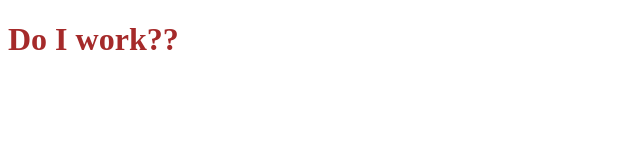
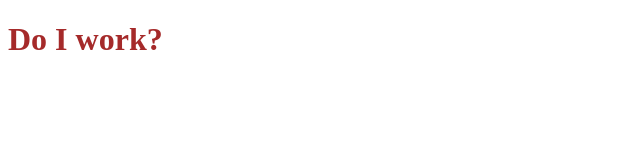
Before and after one commit to alanjiang81/Daniel_Scott, a plain HTML site: page DS_Project_1/index.html in a window 1280 px wide. Shown: the full height of the page, 0-640 px from the left. Drawn offline with Linux system fonts and the light colour scheme.

Commit message:
Deleted one question mark

```diff
--- a/DS_Project_1/index.html
+++ b/DS_Project_1/index.html
@@ -7,6 +7,6 @@
     <link rel="stylesheet" href="style.css">
 </head>
 <body>
-    <h1>Do I work??</h1>
+    <h1>Do I work?</h1>
 </body>
 </html>
```
